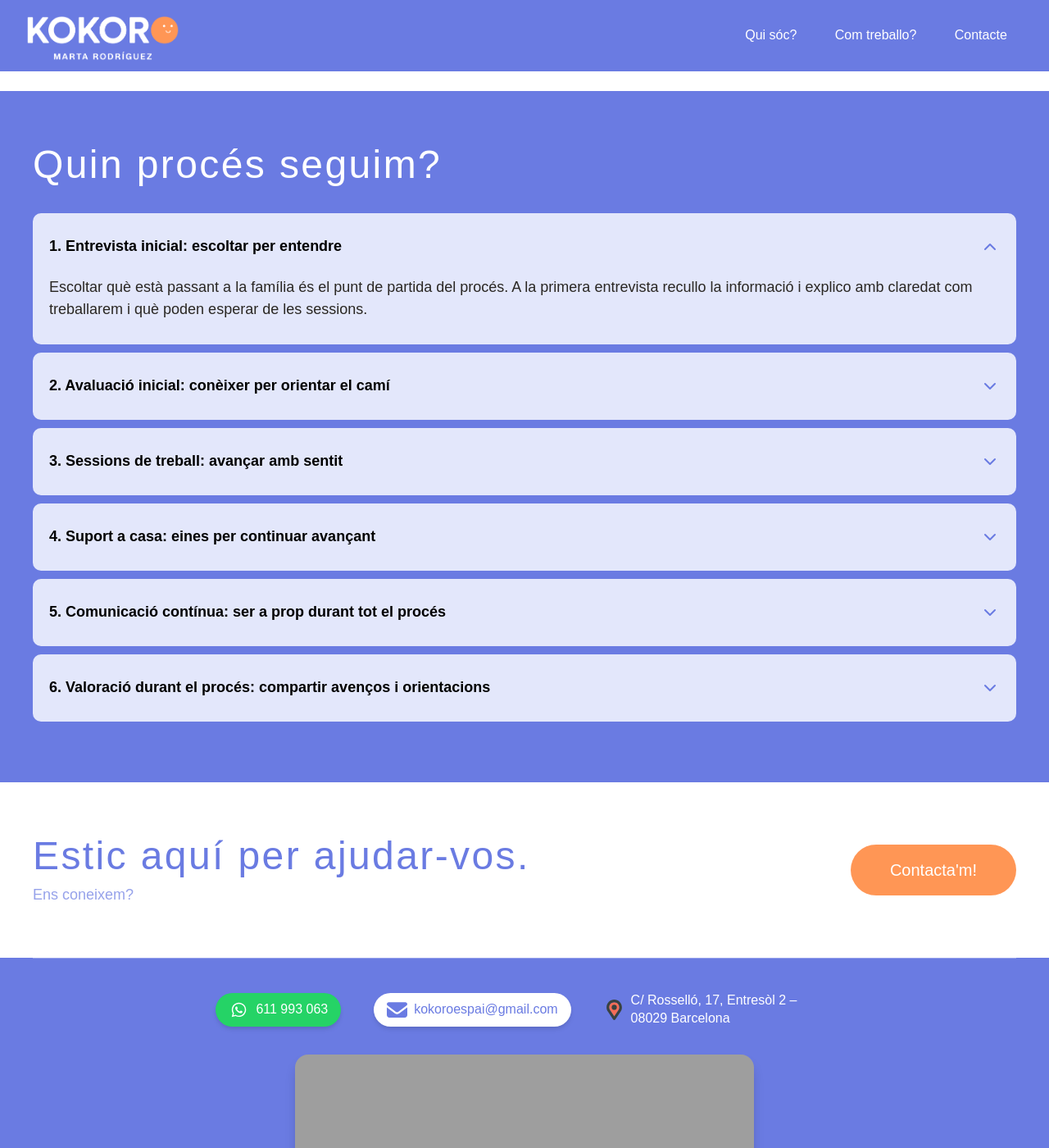
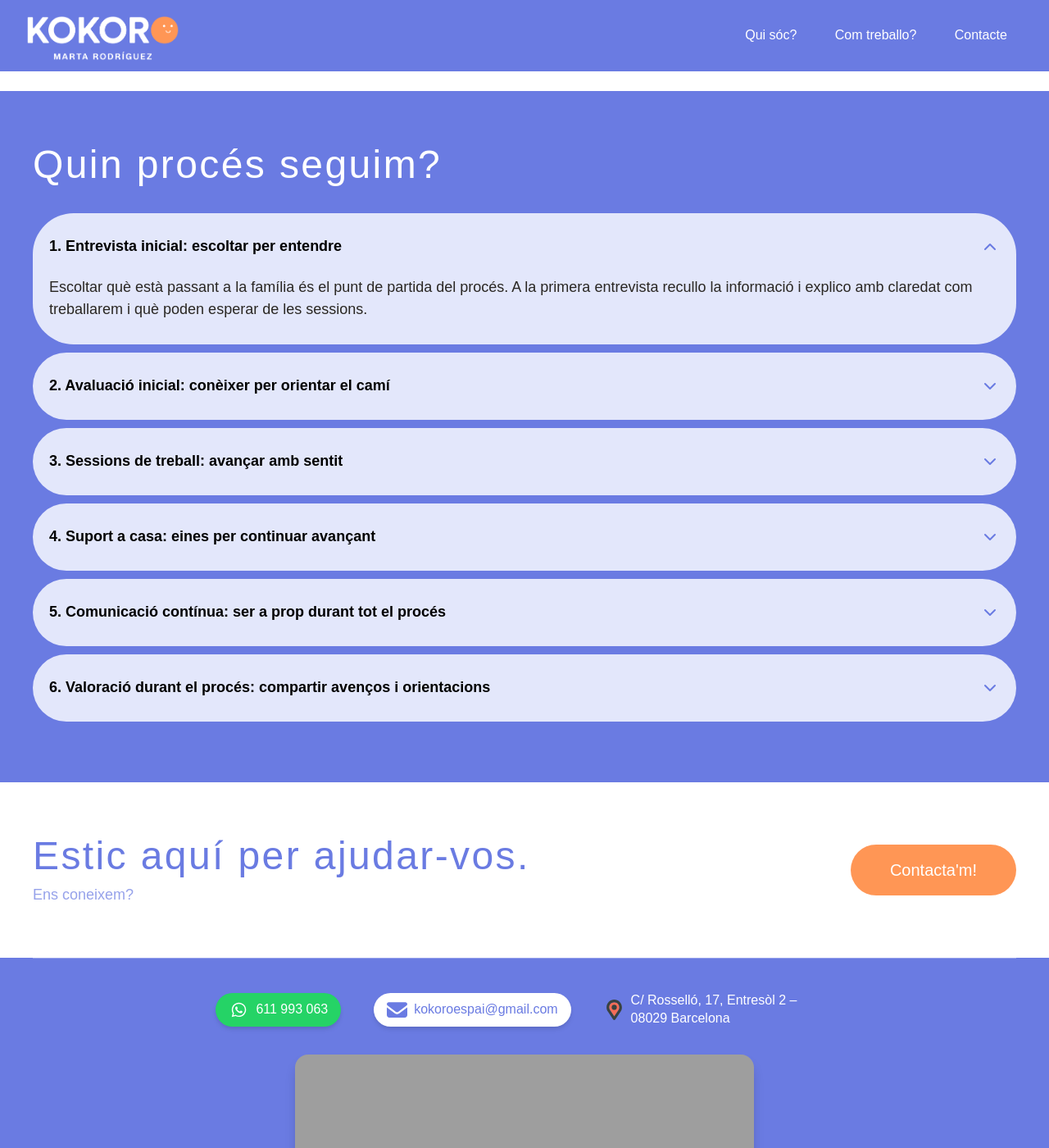
Before and after one commit to kokoroespai/kokoroespai.github.io, a Jekyll site: the page built from com-treballo.html, in a window 1280 px wide and 1400 px high, scrolled down 1098 px. Shown: the whole window at 82% size. Built offline with Jekyll 4.4.1, drawn with Linux system fonts in a browser that asks for light colours; some web fonts are replaced; grey boxes are pictures that could not be loaded.

Commit message:
border-radius

```diff
--- a/assets/css/style.css
+++ b/assets/css/style.css
@@ -515,7 +515,7 @@ header {
 .proces-section .accordion-item {
   background: #e3e7fb;
   margin-bottom: 10px;
-  border-radius: 10px;
+  border-radius: 50px;
   padding: 5px 20px;
   box-shadow: none;
   overflow: visible;
```
